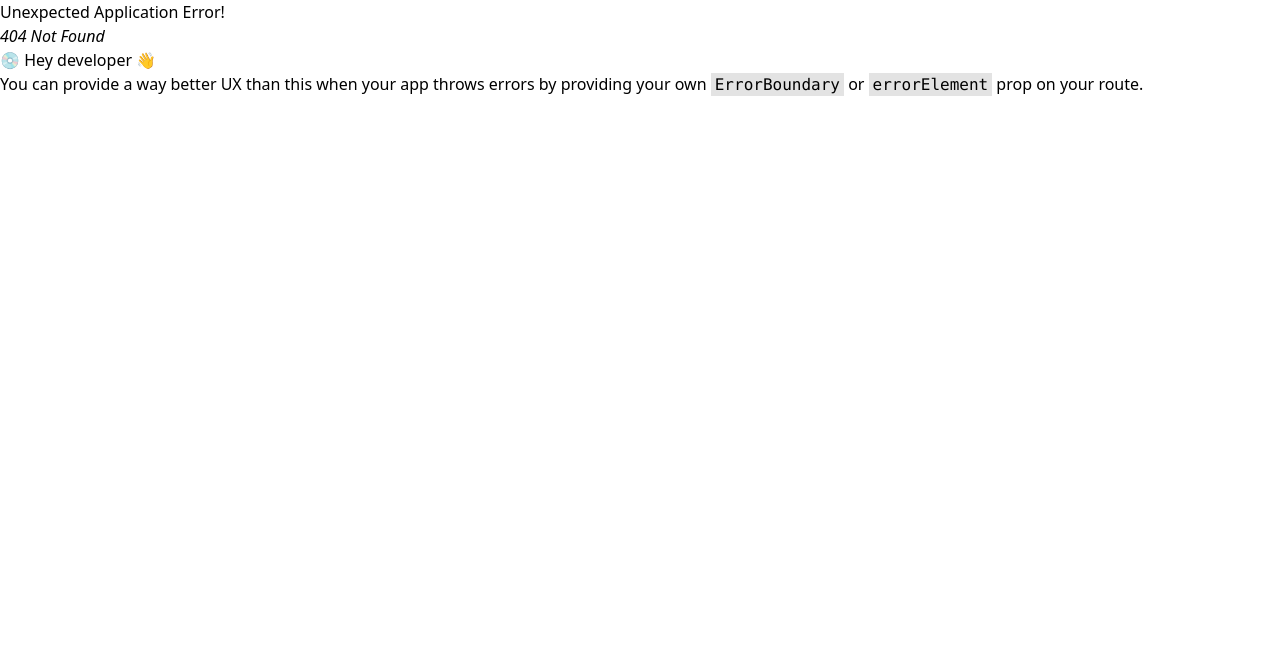
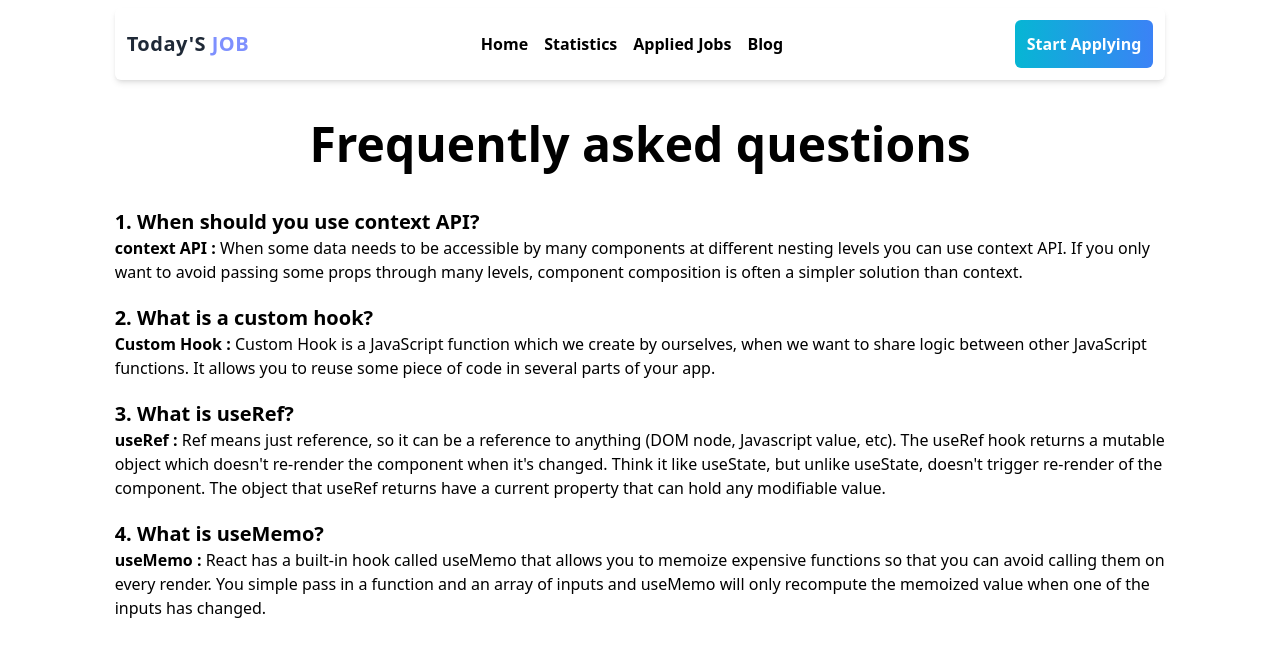
Before and after one commit to akashislam1/todays-job, a React (Vite) app: page /blog in a window 1280 px wide. Before the commit this address had no page. Shown: the top 656 px of the page. Built offline with nearby package versions, Linux system fonts and the light colour scheme.

Commit message:
added blog page and answer 4 question

```diff
--- /dev/null
+++ b/src/components/Blog/Blog.jsx
@@ -0,0 +1,61 @@
+import React from "react";
+
+const Blog = () => {
+  return (
+    <>
+      <div className=" lg:text-center my-10 ">
+        <h1 className="text-2xl lg:text-5xl font-bold">
+          Frequently asked questions
+        </h1>
+      </div>
+
+      <div className="flex flex-col gap-5 mb-5">
+        <div>
+          <h2 className="text-xl font-bold">
+            {" "}
+            1. When should you use context API?
+          </h2>
+          <p>
+            <span className="font-bold">context API : </span>When some data
+            needs to be accessible by many components at different nesting
+            levels you can use context API. If you only want to avoid passing
+            some props through many levels, component composition is often a
+            simpler solution than context.
+          </p>
+        </div>
+        <div>
+          <h2 className="text-xl font-bold">2. What is a custom hook?</h2>
+          <p>
+            <span className="font-bold">Custom Hook : </span>Custom Hook is a
+            JavaScript function which we create by ourselves, when we want to
+            share logic between other JavaScript functions. It allows you to
+            reuse some piece of code in several parts of your app.
+          </p>
+        </div>
+        <div>
+          <h2 className="text-xl font-bold">3. What is useRef?</h2>
+          <p>
+            <span className="font-bold">useRef : </span>Ref means just
+            reference, so it can be a reference to anything (DOM node,
+            Javascript value, etc). The useRef hook returns a mutable object
+            which doesn't re-render the component when it's changed. Think it
+            like useState, but unlike useState, doesn't trigger re-render of the
+            component. The object that useRef returns have a current property
+            that can hold any modifiable value.
+          </p>
+        </div>
+        <div>
+          <h2 className="text-xl font-bold">4. What is useMemo?</h2>
+          <p>
+            <span className="font-bold">useMemo : </span>React has a built-in
+            hook called useMemo that allows you to memoize expensive functions
+            so that you can avoid calling them on every render. You simple pass
+            in a function and an array of inputs and useMemo will only recompute
+            the memoized value when one of the inputs has changed.
+          </p>
+        </div>
+      </div>
+    </>
+  );
+};
+export default Blog;
--- a/src/main.jsx
+++ b/src/main.jsx
@@ -6,6 +6,7 @@ import { createBrowserRouter, RouterProvider } from "react-router-dom";
 import Home from "./components/Home/Home";
 import JobDetails from "./components/JobDetails/JobDetails";
 import Statistics from "./components/Statistics/Statistics";
+import Blog from "./components/Blog/Blog";
 
 const router = createBrowserRouter([
   {
@@ -24,6 +25,10 @@ const router = createBrowserRouter([
         path: "/statistics",
         element: <Statistics></Statistics>,
       },
+      {
+        path: "/blog",
+        element: <Blog></Blog>,
+      },
     ],
   },
 ]);
```
